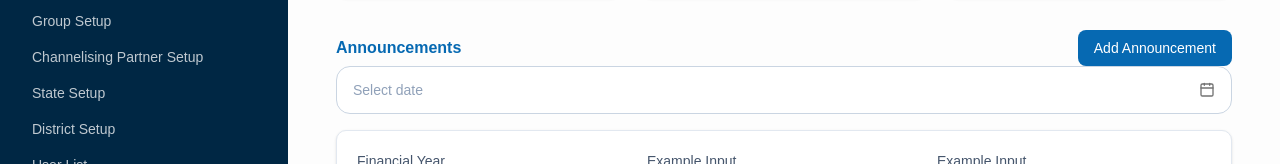
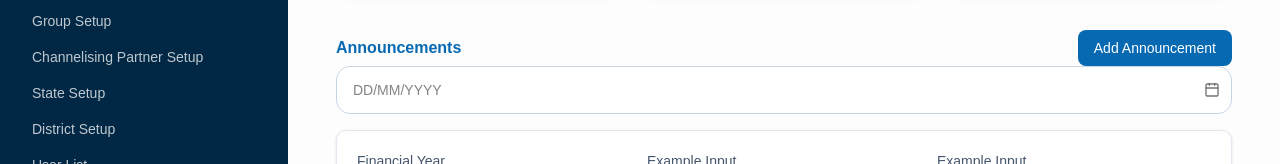
Before and after one commit to satishjawarkar/LeapFrontend, a React (Vite) app: page / in a window 1280 px wide. Shown: the part 238-402 px from the top of the page. Built offline with nearby package versions, Linux system fonts and the light colour scheme.

Commit message:
final calendar

```diff
--- a/src/components/ui/Calendar.tsx
+++ b/src/components/ui/Calendar.tsx
@@ -1,5 +1,4 @@
-
-import { useState } from "react";
+import { useState, useEffect } from "react";
 import { ChevronLeft, ChevronRight } from "lucide-react";
 
 interface CalendarProps {
@@ -34,6 +33,11 @@ function isDateDisabled(date: Date, minDate?: Date, maxDate?: Date) {
 export function Calendar({ selected, onSelect, minDate, maxDate, className }: CalendarProps) {
   const [viewDate, setViewDate] = useState(selected ?? new Date());
 
+  // agar bahar se selected date badle (manual input se), calendar view bhi sync ho
+  useEffect(() => {
+    if (selected) setViewDate(selected);
+  }, [selected]);
+
   const year = viewDate.getFullYear();
   const month = viewDate.getMonth();
 
@@ -45,22 +49,22 @@ export function Calendar({ selected, onSelect, minDate, maxDate, className }: Ca
   const goToPrevMonth = () => setViewDate(new Date(year, month - 1, 1));
   const goToNextMonth = () => setViewDate(new Date(year, month + 1, 1));
 
+  const handleMonthChange = (newMonth: number) => {
+    setViewDate(new Date(year, newMonth, 1));
+  };
+
+  const handleYearChange = (newYear: number) => {
+    setViewDate(new Date(newYear, month, 1));
+  };
+
   const cells: { date: Date; currentMonth: boolean }[] = [];
 
-  // Previous month's trailing days
   for (let i = startWeekday - 1; i >= 0; i--) {
-    cells.push({
-      date: new Date(year, month - 1, daysInPrevMonth - i),
-      currentMonth: false,
-    });
+    cells.push({ date: new Date(year, month - 1, daysInPrevMonth - i), currentMonth: false });
   }
-
-  // Current month days
   for (let d = 1; d <= daysInMonth; d++) {
     cells.push({ date: new Date(year, month, d), currentMonth: true });
   }
-
-  // Next month's leading days (fill to complete last week)
   const remaining = 7 - (cells.length % 7);
   if (remaining < 7) {
     for (let d = 1; d <= remaining; d++) {
@@ -70,26 +74,80 @@ export function Calendar({ selected, onSelect, minDate, maxDate, className }: Ca
 
   const today = new Date();
 
+  // Year range: minDate se maxDate tak, ya default current year ke +/- 100 saal (DOB use case ke liye)
+  const yearRangeStart = minDate ? minDate.getFullYear() : today.getFullYear() - 100;
+  const yearRangeEnd = maxDate ? maxDate.getFullYear() : today.getFullYear() + 10;
+  const yearOptions: number[] = [];
+  for (let y = yearRangeEnd; y >= yearRangeStart; y--) yearOptions.push(y);
+
   return (
     <div className={`w-[280px] rounded-xl border border-slate-200 bg-white p-4 shadow-sm ${className ?? ""}`}>
       {/* Header */}
-      <div className="mb-4 flex items-center justify-between">
+      <div className="mb-4 flex items-center justify-between gap-1">
         <button
           type="button"
           onClick={goToPrevMonth}
-          className="flex h-8 w-8 items-center justify-center rounded-lg text-slate-500 hover:bg-slate-100"
+          className="flex h-8 w-8 shrink-0 items-center justify-center rounded-lg text-slate-500 hover:bg-slate-100"
         >
           <ChevronLeft className="h-4 w-4" />
         </button>
 
-        <span className="text-sm font-semibold text-[#123B6D]">
-          {MONTH_NAMES[month]} {year}
-        </span>
+        <div className="flex items-center gap-1">
+          {/* Month select */}
+          <select
+            value={month}
+            onChange={(e) => handleMonthChange(Number(e.target.value))}
+            className="
+              cursor-pointer
+              rounded-md
+              border-none
+              bg-transparent
+              px-1
+              py-1
+              text-sm
+              font-semibold
+              text-[#123B6D]
+              outline-none
+              hover:bg-slate-100
+            "
+          >
+            {MONTH_NAMES.map((name, idx) => (
+              <option key={name} value={idx}>
+                {name}
+              </option>
+            ))}
+          </select>
+
+          {/* Year select */}
+          <select
+            value={year}
+            onChange={(e) => handleYearChange(Number(e.target.value))}
+            className="
+              cursor-pointer
+              rounded-md
+              border-none
+              bg-transparent
+              px-1
+              py-1
+              text-sm
+              font-semibold
+              text-[#123B6D]
+              outline-none
+              hover:bg-slate-100
+            "
+          >
+            {yearOptions.map((y) => (
+              <option key={y} value={y}>
+                {y}
+              </option>
+            ))}
+          </select>
+        </div>
 
         <button
           type="button"
           onClick={goToNextMonth}
-          className="flex h-8 w-8 items-center justify-center rounded-lg text-slate-500 hover:bg-slate-100"
+          className="flex h-8 w-8 shrink-0 items-center justify-center rounded-lg text-slate-500 hover:bg-slate-100"
         >
           <ChevronRight className="h-4 w-4" />
         </button>
--- a/src/components/ui/DatePicker.tsx
+++ b/src/components/ui/DatePicker.tsx
@@ -1,53 +1,120 @@
-import { useState } from "react";
+import { useState, useEffect } from "react";
 import { CalendarIcon } from "lucide-react";
 import { Popover } from "@base-ui/react/popover";
 import { Calendar } from "./Calendar";
 
 interface DatePickerProps {
   value?: Date | null;
-  onChange: (date: Date) => void;
+  onChange: (date: Date | null) => void;
   minDate?: Date;
   maxDate?: Date;
   placeholder?: string;
 }
 
-function formatDate(date: Date) {
-  return date.toLocaleDateString("en-IN", {
-    day: "2-digit",
-    month: "short",
-    year: "numeric",
-  });
+// Date -> "DD/MM/YYYY" (typing/display ke liye)
+function formatForInput(date: Date) {
+  const dd = String(date.getDate()).padStart(2, "0");
+  const mm = String(date.getMonth() + 1).padStart(2, "0");
+  const yyyy = date.getFullYear();
+  return `${dd}/${mm}/${yyyy}`;
 }
 
-export function DatePicker({ value, onChange, minDate, maxDate, placeholder = "Select date" }: DatePickerProps) {
+// "DD/MM/YYYY" string ko Date mein parse karo, invalid ho to null
+function parseInputDate(text: string): Date | null {
+  const match = text.trim().match(/^(\d{1,2})\/(\d{1,2})\/(\d{4})$/);
+  if (!match) return null;
+
+  const day = Number(match[1]);
+  const month = Number(match[2]);
+  const year = Number(match[3]);
+
+  const date = new Date(year, month - 1, day);
+  // Validity check: overflow ho gaya (e.g. 31/02) to reject
+  if (date.getFullYear() !== year || date.getMonth() !== month - 1 || date.getDate() !== day) {
+    return null;
+  }
+  return date;
+}
+
+export function DatePicker({ value, onChange, minDate, maxDate, placeholder = "DD/MM/YYYY" }: DatePickerProps) {
   const [open, setOpen] = useState(false);
+  const [inputText, setInputText] = useState(value ? formatForInput(value) : "");
+  const [error, setError] = useState<string | null>(null);
+
+  // bahar se value badle (calendar select se), input text bhi sync karo
+  useEffect(() => {
+    setInputText(value ? formatForInput(value) : "");
+    setError(null);
+  }, [value]);
+
+  const handleInputChange = (text: string) => {
+    setInputText(text);
+
+    if (text.trim() === "") {
+      setError(null);
+      onChange(null);
+      return;
+    }
+
+    const parsed = parseInputDate(text);
+    if (!parsed) {
+      setError("Use format DD/MM/YYYY");
+      return;
+    }
+
+    if (minDate && parsed < new Date(minDate.setHours(0, 0, 0, 0))) {
+      setError("Date is too early");
+      return;
+    }
+    if (maxDate && parsed > new Date(maxDate.setHours(23, 59, 59, 999))) {
+      setError("Date is too late");
+      return;
+    }
+
+    setError(null);
+    onChange(parsed);
+  };
 
   return (
     <Popover.Root open={open} onOpenChange={setOpen}>
-      <Popover.Trigger
-        className="
-          flex
-          h-12
-          w-full
-          items-center
-          justify-between
-          rounded-xl
-          border
-          border-slate-300
-          bg-white
-          px-4
-          text-sm
-          transition-all
-          focus:border-primary
-          focus:ring-2
-          focus:ring-primary/20
-        "
-      >
-        <span className={value ? "text-slate-700" : "text-slate-400"}>
-          {value ? formatDate(value) : placeholder}
-        </span>
-        <CalendarIcon className="h-4 w-4 text-muted-foreground" />
-      </Popover.Trigger>
+      <div className="relative">
+        <input
+          type="text"
+          value={inputText}
+          placeholder={placeholder}
+          onChange={(e) => handleInputChange(e.target.value)}
+          onFocus={() => setOpen(true)}
+          className={`
+            h-12
+            w-full
+            rounded-xl
+            border
+            bg-white
+            px-4
+            pr-10
+            text-sm
+            transition-all
+            focus:ring-2
+            focus:ring-primary/20
+            ${error ? "border-red-400" : "border-slate-300 focus:border-primary"}
+          `}
+        />
+
+        <Popover.Trigger
+          className="
+            absolute
+            right-3
+            top-1/2
+            -translate-y-1/2
+            text-muted-foreground
+            hover:text-primary
+          "
+        >
+          <CalendarIcon className="h-4 w-4" />
+        </Popover.Trigger>
+      </div>
+
+      {error && <p className="mt-1 text-xs text-red-500">{error}</p>}
 
       <Popover.Portal>
         <Popover.Positioner sideOffset={8} align="start">
```
